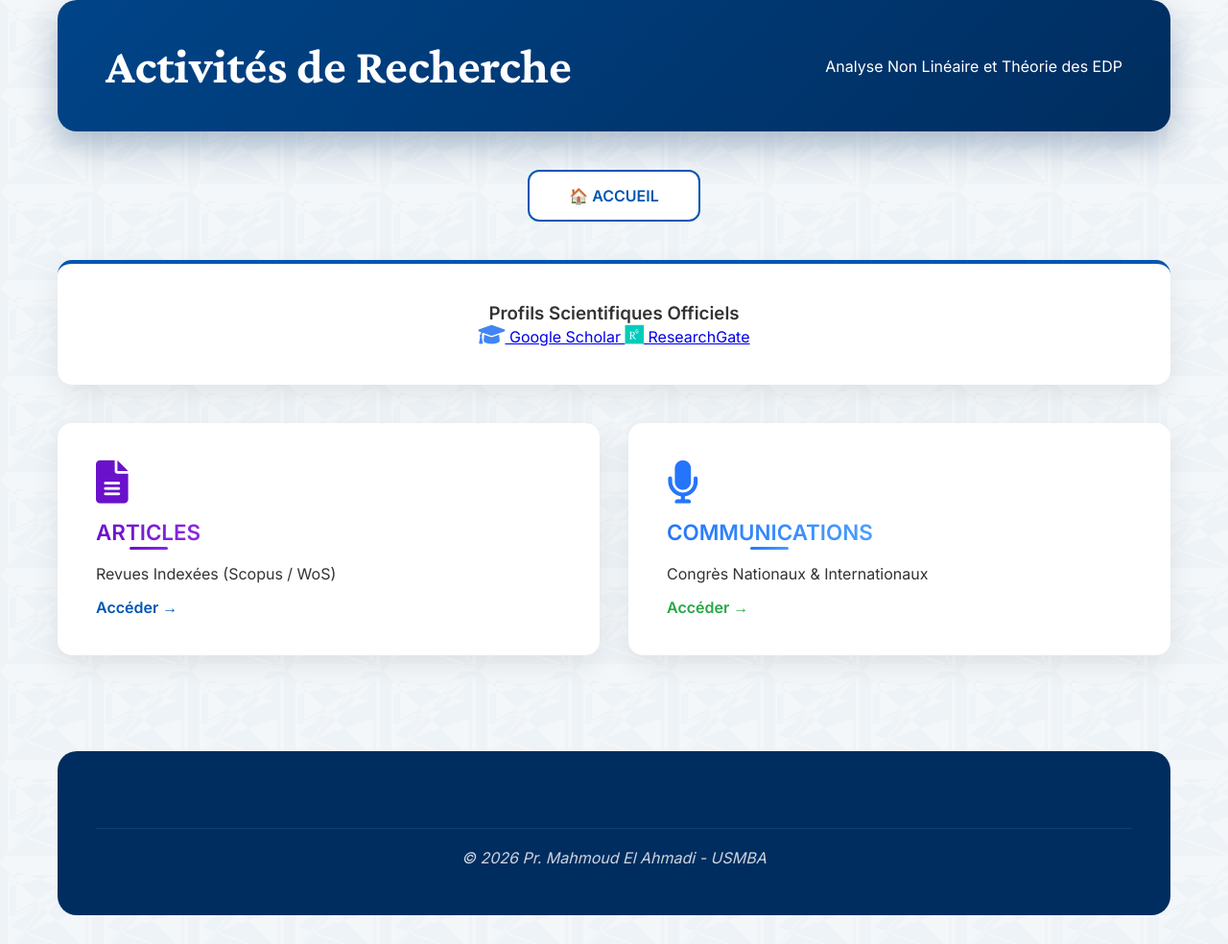
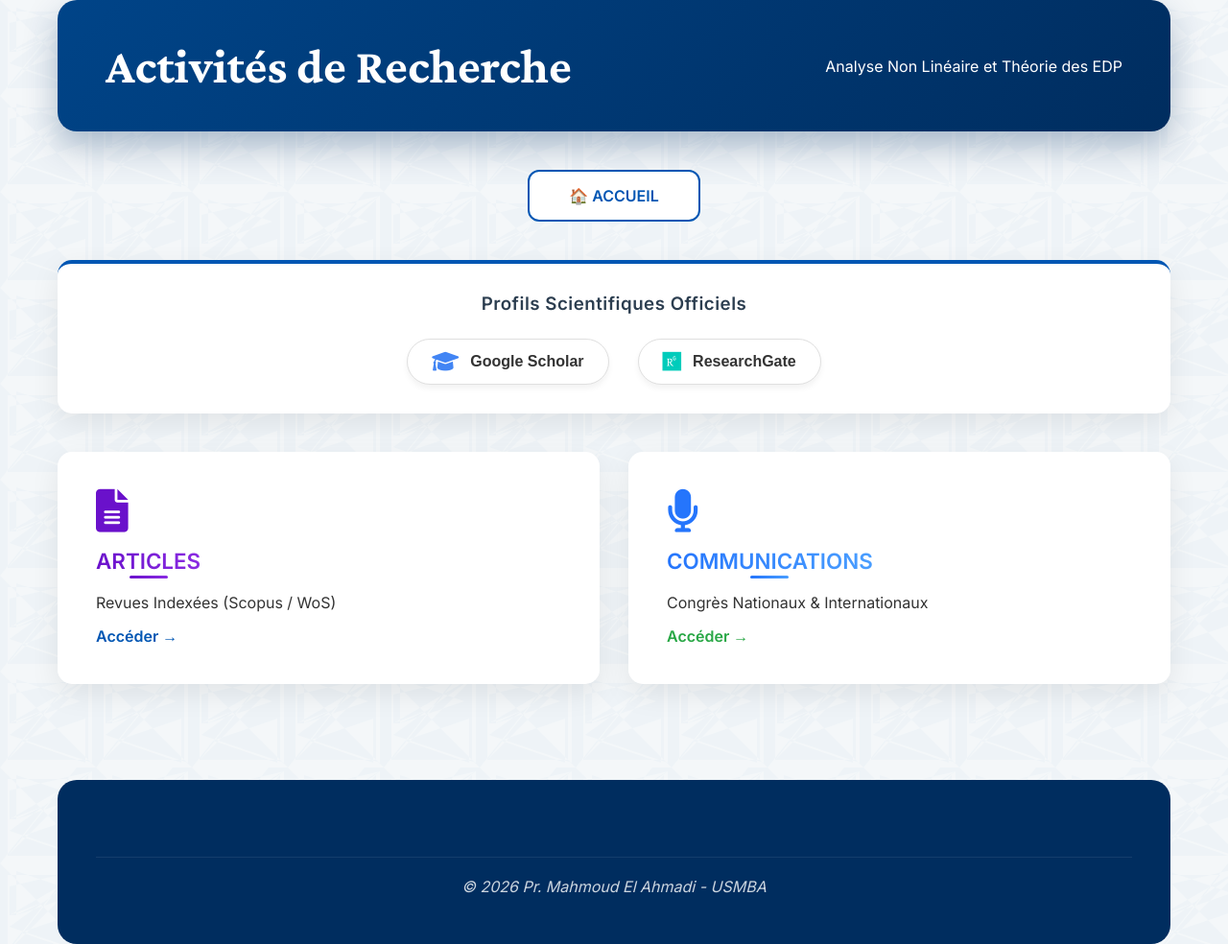
Before and after one commit to mahmoudmath/mahmoudmath.github.io, a Jekyll site: the page recherche.html, which Jekyll copies as it is, in a window 1280 px wide. Shown: the whole page at 96% size. Built offline with Jekyll 4.4.1, drawn with Linux system fonts in a browser that asks for light colours; before the commit the page ends 954 px from its top, so only the background shows below that.

Commit message:
Update recherche.html

```diff
--- a/recherche.html
+++ b/recherche.html
@@ -11,18 +11,60 @@ j=d.createElement(s),dl=l!='dataLayer'?'&l='+l:'';j.async=true;j.src=
     <meta charset="UTF-8">
     <title>Recherche - Pr. Mahmoud El Ahmadi</title>
     <meta name="viewport" content="width=device-width, initial-scale=1.0">
-    <meta name="description" content="Activités de recherche et publications scientifiques du Pr. Mahmoud El Ahmadi (USMBA). Spécialiste en Analyse Non Linéaire et Théorie des Équations aux Dérivées Partielles (EDP).">
-    <meta name="keywords" content="Recherche Scientifique, Mathématiques, Analyse Non Linéaire, EDP, Mahmoud El Ahmadi, USMBA, FST Fès, Publications, Google Scholar, ResearchGate, Mathématiques Appliquées">
-    <meta name="author" content="Pr. Mahmoud El Ahmadi">
     <link rel="stylesheet" href="https://cdnjs.cloudflare.com/ajax/libs/font-awesome/6.0.0/css/all.min.css">
     <link href="https://unpkg.com/aos@2.3.1/dist/aos.css" rel="stylesheet">
     <link rel="stylesheet" href="style.css">
+
+    <style>
+        /* --- STYLE PERSONNALISÉ POUR LES PROFILS SCIENTIFIQUES --- */
+        .research-links {
+            display: flex;
+            justify-content: center;
+            gap: 30px; /* Espace généreux entre les deux boutons */
+            flex-wrap: wrap;
+            margin-top: 20px;
+        }
+
+        .btn-scientific {
+            display: inline-flex;
+            align-items: center;
+            padding: 12px 25px;
+            background: white;
+            border: 1px solid #e0e0e0;
+            border-radius: 50px; /* Forme arrondie très moderne */
+            text-decoration: none !important; /* Enlève le soulignement */
+            color: #333;
+            font-weight: 600;
+            font-family: sans-serif;
+            transition: all 0.3s ease;
+            box-shadow: 0 4px 6px rgba(0,0,0,0.05);
+        }
+
+        .btn-scientific:hover {
+            transform: translateY(-3px); /* Petit saut au survol */
+            box-shadow: 0 8px 15px rgba(0,0,0,0.1);
+            border-color: #0056b3;
+            background-color: #f8fbff;
+        }
+
+        .btn-scientific i {
+            margin-right: 12px; /* Espace entre l'icône et le texte */
+        }
+
+        .presentation h3 {
+            color: #2c3e50;
+            margin-bottom: 25px;
+            font-weight: 700;
+            letter-spacing: 0.5px;
+        }
+    </style>
 </head>
 <body>
     <!-- Google Tag Manager (noscript) -->
 <noscript><iframe src="https://www.googletagmanager.com/ns.html?id=GTM-5HG84LR9"
 height="0" width="0" style="display:none;visibility:hidden"></iframe></noscript>
 <!-- End Google Tag Manager (noscript) -->
+
     <div class="container">
         <header class="professor-header" data-aos="fade-down">
             <div class="professor-name">Activités de Recherche</div>
@@ -33,13 +75,14 @@ height="0" width="0" style="display:none;visibility:hidden"></iframe></noscript>
             <a href="index.html" class="nav-card">🏠 ACCUEIL</a>
         </nav>
 
-        <div class="presentation" data-aos="fade-up" style="text-align: center; border-left: none; border-top: 4px solid #0056b3;">
+        <div class="presentation" data-aos="fade-up" style="text-align: center; border-left: none; border-top: 4px solid #0056b3; padding: 30px;">
             <h3>Profils Scientifiques Officiels</h3>
             <div class="research-links">
-                <!-- METTEZ VOS LIENS ICI -->
+                <!-- Google Scholar -->
                 <a href="https://scholar.google.com/citations?user=UxwjIW8AAAAJ&hl=fr" target="_blank" class="btn-scientific">
                     <i class="fa-solid fa-graduation-cap" style="color: #4285F4; font-size: 1.4em;"></i> Google Scholar
                 </a>
+                <!-- ResearchGate -->
                 <a href="https://www.researchgate.net/profile/Mahmoud-El-Ahmadi" target="_blank" class="btn-scientific">
                     <i class="fa-brands fa-researchgate" style="color: #00ccbb; font-size: 1.4em;"></i> ResearchGate
                 </a>
@@ -47,18 +90,15 @@ height="0" width="0" style="display:none;visibility:hidden"></iframe></noscript>
         </div>
 
         <div class="resources-grid">
-            <!-- ARTICLES -->
             <div class="resource-card" data-aos="zoom-in">
                 <i class="fa-solid fa-file-alt"></i>
                 <h3>ARTICLES</h3>
                 <p>Revues Indexées (Scopus / WoS)</p>
-                <div class="badge-container"></div>
                 <a href="articles.html" style="color: #0056b3; font-weight: bold; display: block; margin-top: 15px; text-decoration: none;">
                     Accéder →
                 </a>
             </div>
 
-            <!-- COMMUNICATIONS -->
             <div class="resource-card" data-aos="zoom-in" data-aos-delay="200">
                 <i class="fa-solid fa-microphone"></i>
                 <h3>COMMUNICATIONS</h3>
@@ -69,7 +109,11 @@ height="0" width="0" style="display:none;visibility:hidden"></iframe></noscript>
             </div>
         </div>
 
-        <footer class="professor-footer"><div class="signature"><p>© 2026 Pr. Mahmoud El Ahmadi - USMBA</p></div></footer>
+        <footer class="professor-footer">
+            <div class="signature">
+                <p>© 2026 Pr. Mahmoud El Ahmadi - USMBA</p>
+            </div>
+        </footer>
     </div>
     <script src="https://unpkg.com/aos@2.3.1/dist/aos.js"></script>
     <script>AOS.init();</script>
```
